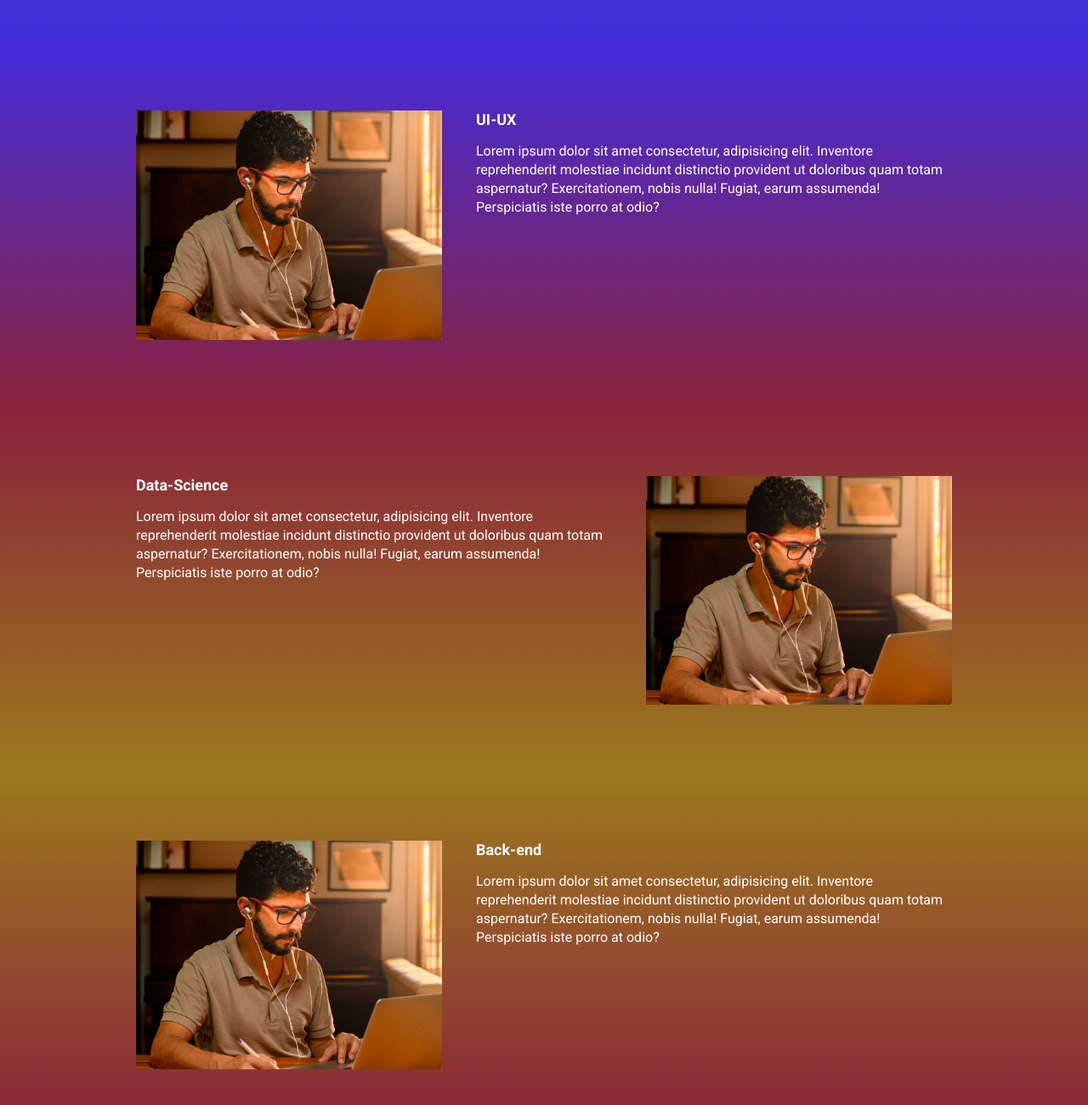
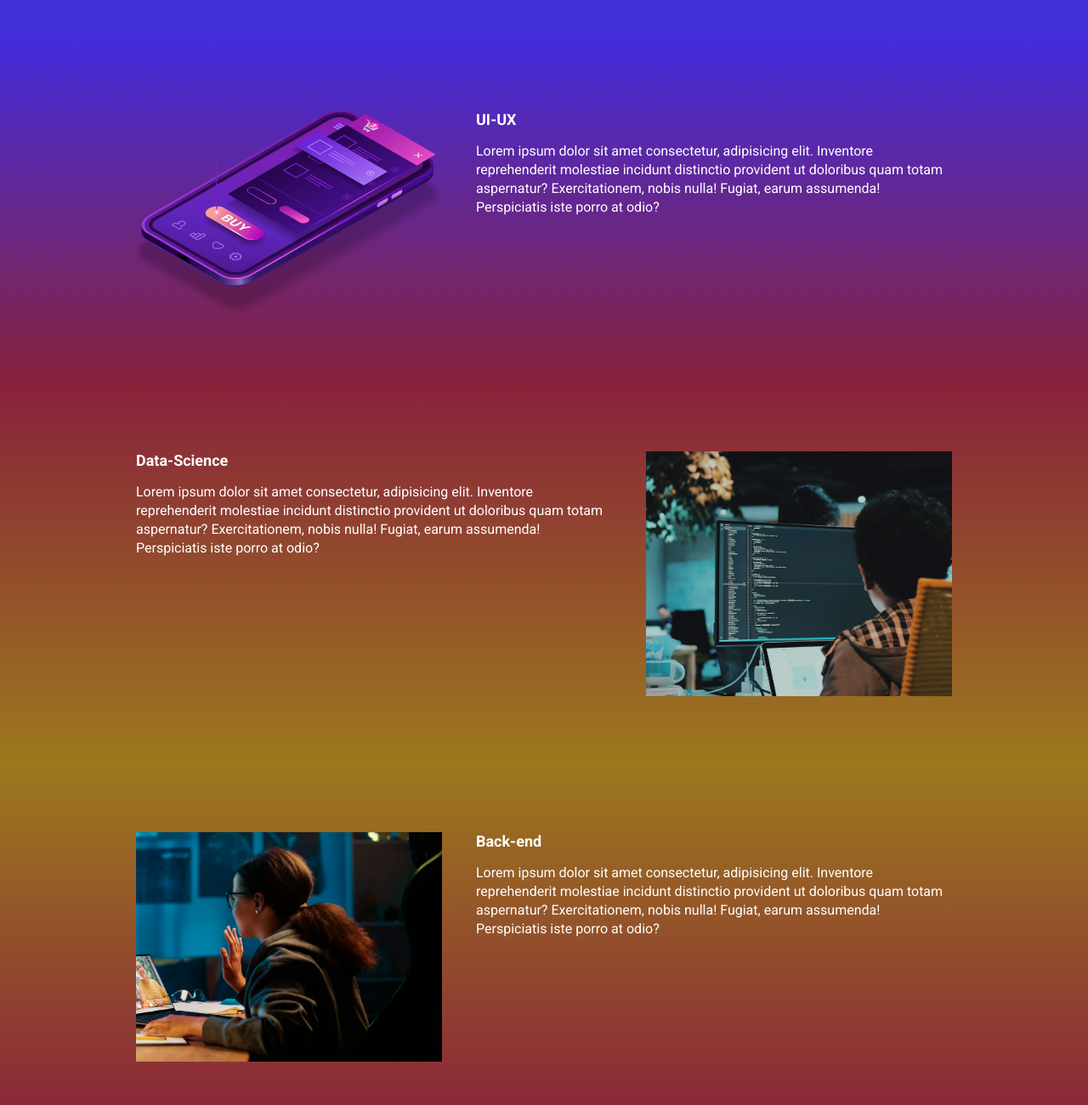
Before and after one commit to brenotoyo/ebac_tech_talks, a website built with Parcel: page src/index.html in a window 1280 px wide. Shown: the part 940-2240 px from the top of the page at 85% size. Built offline with nearby package versions, Linux system fonts and the light colour scheme.

Commit message:
modificando as imagens

```diff
--- a/src/index.html
+++ b/src/index.html
@@ -60,7 +60,7 @@
                     Lorem ipsum dolor sit amet consectetur, adipisicing elit. Inventore reprehenderit molestiae incidunt distinctio provident ut doloribus quam totam aspernatur? Exercitationem, nobis nulla! Fugiat, earum assumenda! Perspiciatis iste porro at odio?
                 </p>
             </div>
-            <img class="event__image" src="./images/frontend.png" alt="Front-end">
+            <img class="event__image" src="./images/ui-ux.png" alt="Ui/Ux">
         </div>
     </section>
 
@@ -72,7 +72,7 @@
                     Lorem ipsum dolor sit amet consectetur, adipisicing elit. Inventore reprehenderit molestiae incidunt distinctio provident ut doloribus quam totam aspernatur? Exercitationem, nobis nulla! Fugiat, earum assumenda! Perspiciatis iste porro at odio?
                 </p>
             </div>
-            <img class="event__image" src="./images/frontend.png" alt="Front-end">
+            <img class="event__image" src="./images/data.png" alt="Data-Science">
         </div>
     </section>
 
@@ -84,7 +84,7 @@
                     Lorem ipsum dolor sit amet consectetur, adipisicing elit. Inventore reprehenderit molestiae incidunt distinctio provident ut doloribus quam totam aspernatur? Exercitationem, nobis nulla! Fugiat, earum assumenda! Perspiciatis iste porro at odio?
                 </p>
             </div>
-            <img class="event__image" src="./images/frontend.png" alt="Front-end">
+            <img class="event__image" src="./images/backend.png" alt="Back-end">
         </div>
     </section>
 
```
